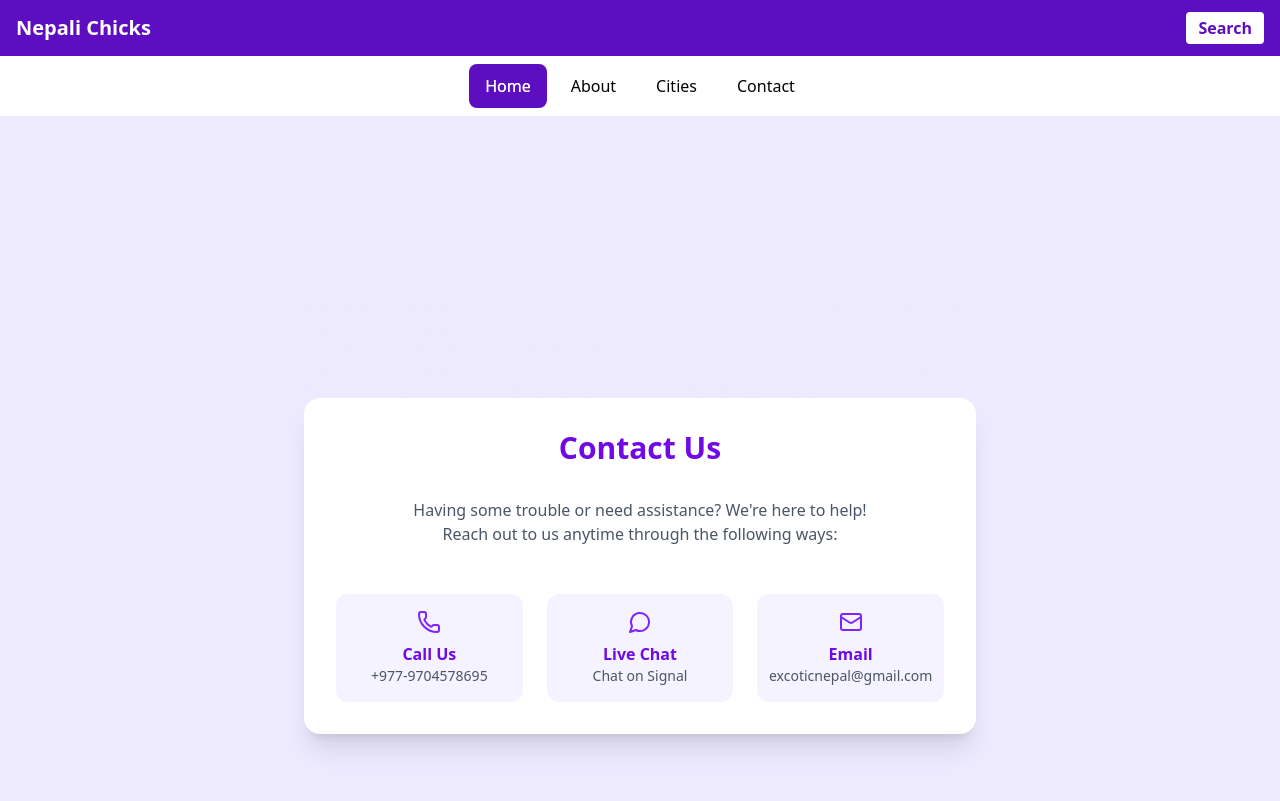
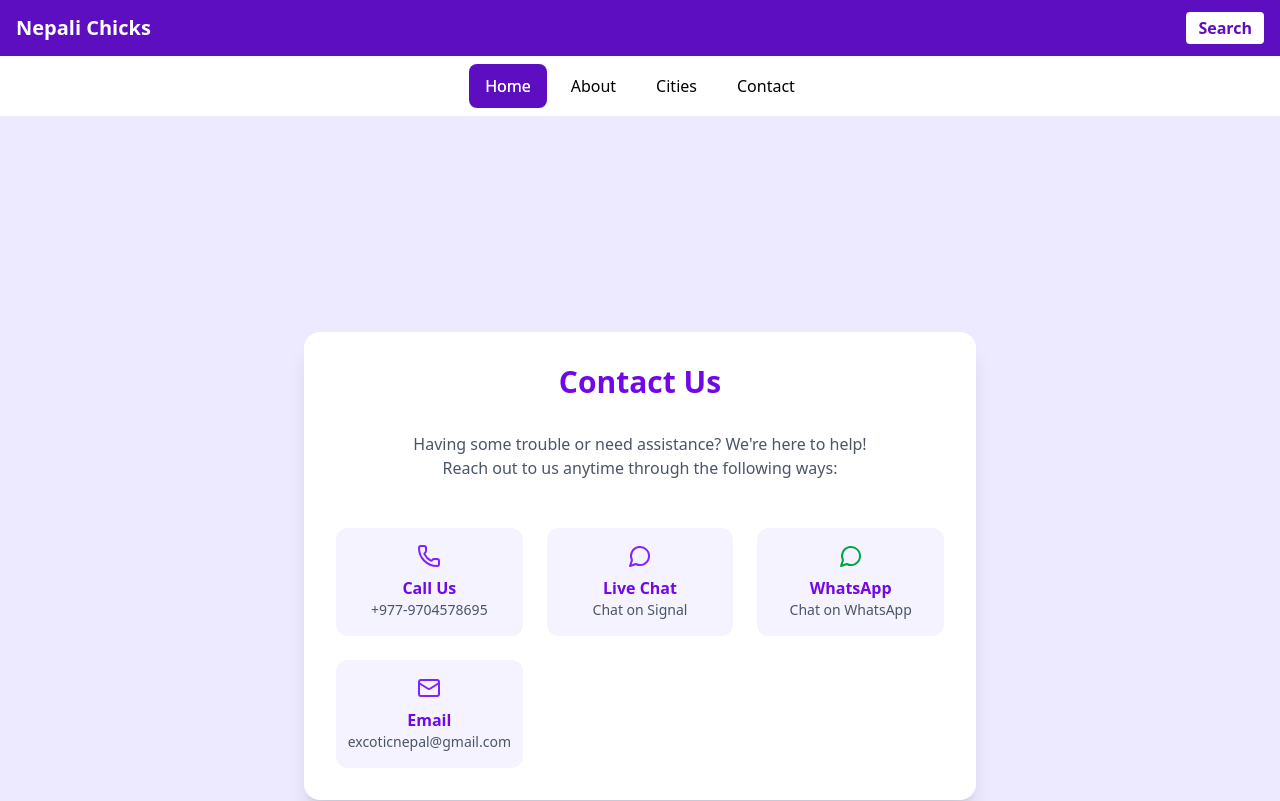
Before and after one commit to excoticnepal/nepalichicks, a React (Vite) app in the folder client/: page /contact-us in a window 1280 px wide. Shown: the top 801 px of the page. Built offline with nearby package versions, Linux system fonts and the light colour scheme.

Commit message:
Replaced Tawk.to chat with whatsapp link

```diff
--- a/client/src/components/ProfilePage.jsx
+++ b/client/src/components/ProfilePage.jsx
@@ -91,16 +91,30 @@ const ProfilePage = () => {
           <p><strong>Weight:</strong> {user.weight ? `${user.weight} Kg` : 'N/A'}</p>
           <p><strong>Bio:</strong> {user.description || 'No bio available'}</p>
           <p><strong>Price:</strong> {user.price || 'Free'}</p>
-          <div className="mt-4">
+          <div className="mt-4 flex flex-wrap gap-4">
+            {/* Signal Button */}
             <a
               href="https://signal.me/#eu/olvljSbbwvw_87_M-bsm5VN9Tsxd7sa03TsxtfCd5jlcd4C9prhDlLb7Fl8SJFy7"
               target="_blank"
               rel="noopener noreferrer"
               className="inline-block bg-violet-600 text-white px-6 py-2 rounded hover:bg-violet-700 transition-colors cursor-pointer"
             >
-              Contact {user.name}
+              Signal
+            </a>
+
+            {/* WhatsApp Button */}
+            <a
+              href={`https://wa.me/9779806438349?text=${encodeURIComponent(
+                `Hello, I want to book ${user.name}`
+              )}`}
+              target="_blank"
+              rel="noopener noreferrer"
+              className="inline-block bg-green-600 text-white px-6 py-2 rounded hover:bg-green-700 transition-colors cursor-pointer"
+            >
+              WhatsApp
             </a>
           </div>
+
 
         </div>
       </div>
--- a/client/src/pages/ContactUs.jsx
+++ b/client/src/pages/ContactUs.jsx
@@ -37,6 +37,19 @@ const ContactUs = () => {
                         <p className="text-sm text-gray-600">Chat on Signal</p>
                     </a>
 
+                    {/* WhatsApp */}
+                    <a
+                        href="https://wa.me/9779806438349"
+                        target="_blank"
+                        rel="noopener noreferrer"
+                        className="flex flex-col items-center p-4 bg-violet-50 rounded-xl hover:shadow transition-shadow cursor-pointer"
+                    >
+                        <MessageCircle className="h-6 w-6 text-green-600 mb-2" />
+                        <h3 className="font-semibold text-violet-700">WhatsApp</h3>
+                        <p className="text-sm text-gray-600">Chat on WhatsApp</p>
+                    </a>
+
+
 
                     {/* Email */}
                     <a
```
